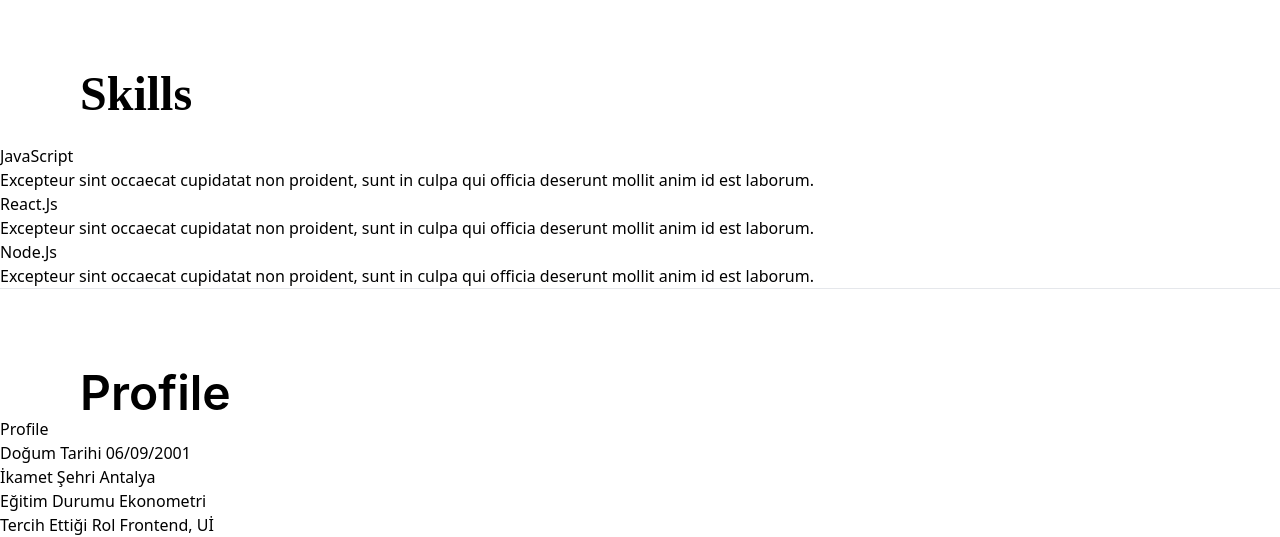
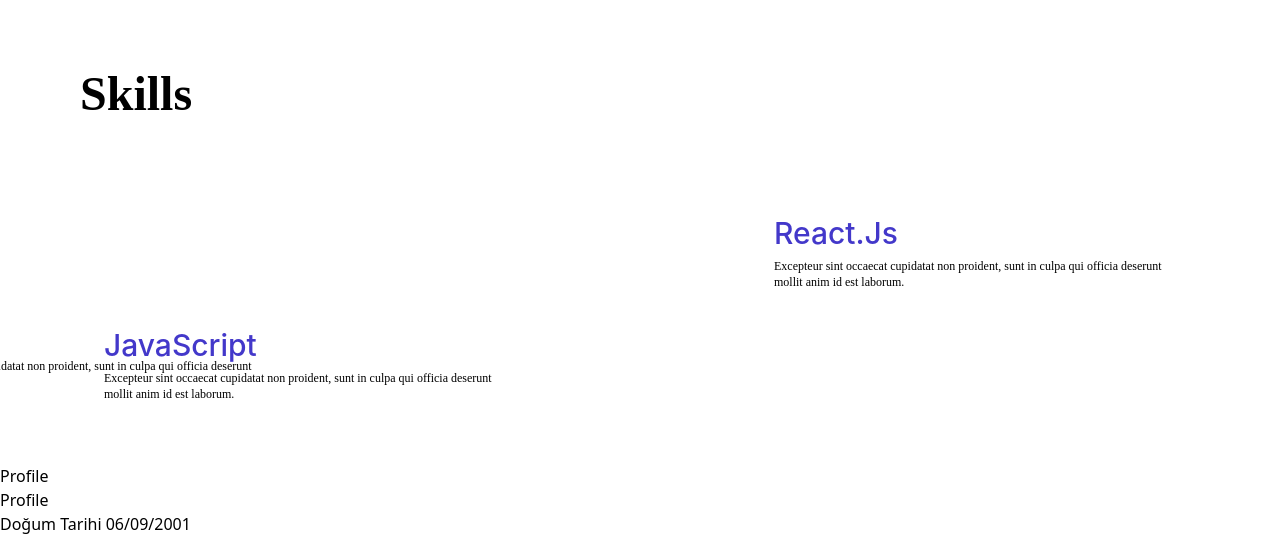
Before and after one commit to NdaTrky/kisiselportfolyo-s12, a React (Vite) app: page / in a window 1280 px wide. Shown: the part 596-1133 px from the top of the page. Built offline with nearby package versions, Linux system fonts and the light colour scheme.

Commit message:
skilss tailwindcss tanımlandı

```diff
--- a/src/App.css
+++ b/src/App.css
@@ -1,3 +1,12 @@
+.skills-container {
+  @apply flex justify-between items-center flex-wrap mb-20;
+}
+
 .skills-card {
-  @apply inline-block p-8 border border-gray-300 rounded-lg shadow-md;
+  @apply  w-[450px] h-[100px] font-[ınter] text-xs font-normal p-6 ;
+
 }
+
+.skills-h2 {
+  @apply font-[Inter] text-[30px] font-medium leading-[50px] text-left text-[#4338CA];
+}
--- a/src/App.jsx
+++ b/src/App.jsx
@@ -6,6 +6,7 @@ import Projects from './sections/Projects';
 import Footer from './sections/Footer';
 import useLocalStorage from './hooks/useLocalStorage';
 import './index.css';
+import "./App.css"
 
 function App() {
   const [darkMode, setDarkMode] = useLocalStorage("darkMode", "light");
--- a/src/index.css
+++ b/src/index.css
@@ -1,14 +1,3 @@
 @tailwind base;
 @tailwind components;
 @tailwind utilities;
-
-
-.profile-h1 {
-
-margin-left:80px;
-font-family: Inter;
-font-size: 48px;
-font-weight: 600;
-line-height: 48px;
-
-}
--- a/src/sections/skills.jsx
+++ b/src/sections/skills.jsx
@@ -1,27 +1,26 @@
-
-
 function Skills() {
   return (
+    <div className="skills-container mx-[80px] mb-20">
+      <h1 className="skills-h1 w-[1039px] h-[74px] font-[ınter] text-5xl font-semibold leading-[48px] mb-10">Skills</h1>
 
-
-      <div className="skills-container mb-20">
-        <h1 className="skills-h1 ml-[80px] w-[1039px] h-[74px] font-[ınter] text-5xl font-semibold leading-[48px]">Skills</h1>
+      <div className="skills-card relative top-[7rem]">
+        <h2 className="skills-h2">JavaScript</h2>
+        <p>Excepteur sint occaecat cupidatat non proident, sunt in culpa qui officia deserunt mollit anim id est laborum.</p>
+      </div>
 
       <div className="skills-card">
-          <h2>JavaScript</h2>
+        <h2 className="skills-h2">React.Js</h2>
         <p>Excepteur sint occaecat cupidatat non proident, sunt in culpa qui officia deserunt mollit anim id est laborum.</p>
       </div>
-        <div className="skills-card">
-          <h2>React.Js</h2>
+
+      <div className="skills-card relative right-[15rem]">
+        <h2 className="skills-h2">Node.Js</h2>
         <p>Excepteur sint occaecat cupidatat non proident, sunt in culpa qui officia deserunt mollit anim id est laborum.</p>
       </div>
-        <div className="skills-card">
-          <h2>Node.Js</h2>
-          <p>Excepteur sint occaecat cupidatat non proident, sunt in culpa qui officia deserunt mollit anim id est laborum.</p>
-        </div>
+
       <hr />
     </div>
-
   );
 }
-export default Skills
+
+export default Skills;
```
Lines whose indentation alone changed are shown as unchanged.
